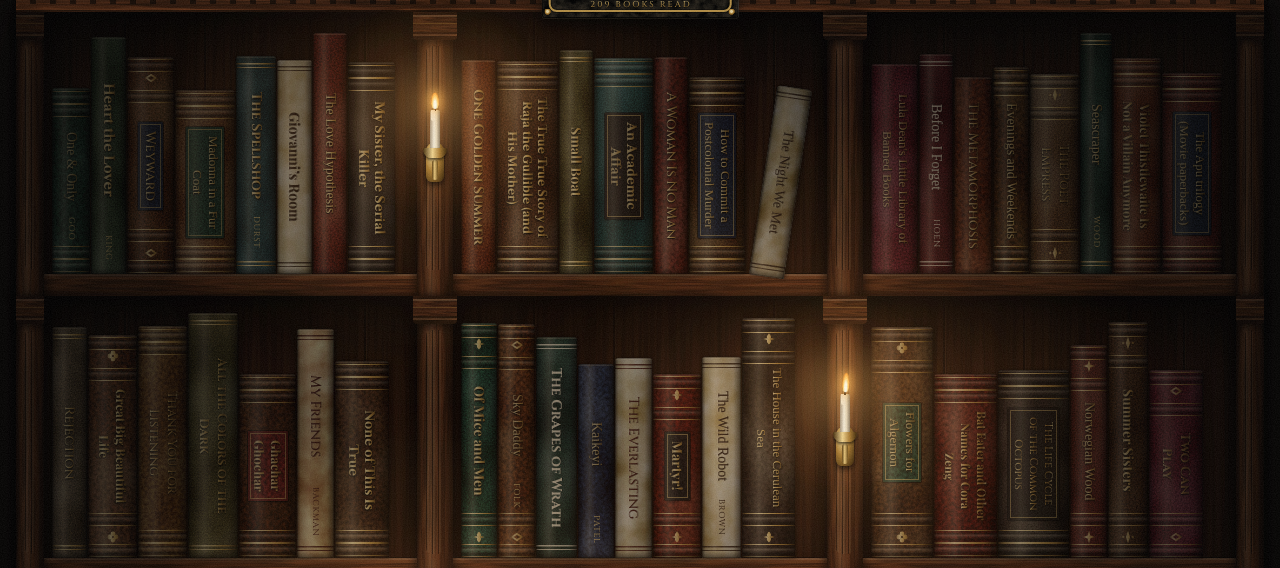
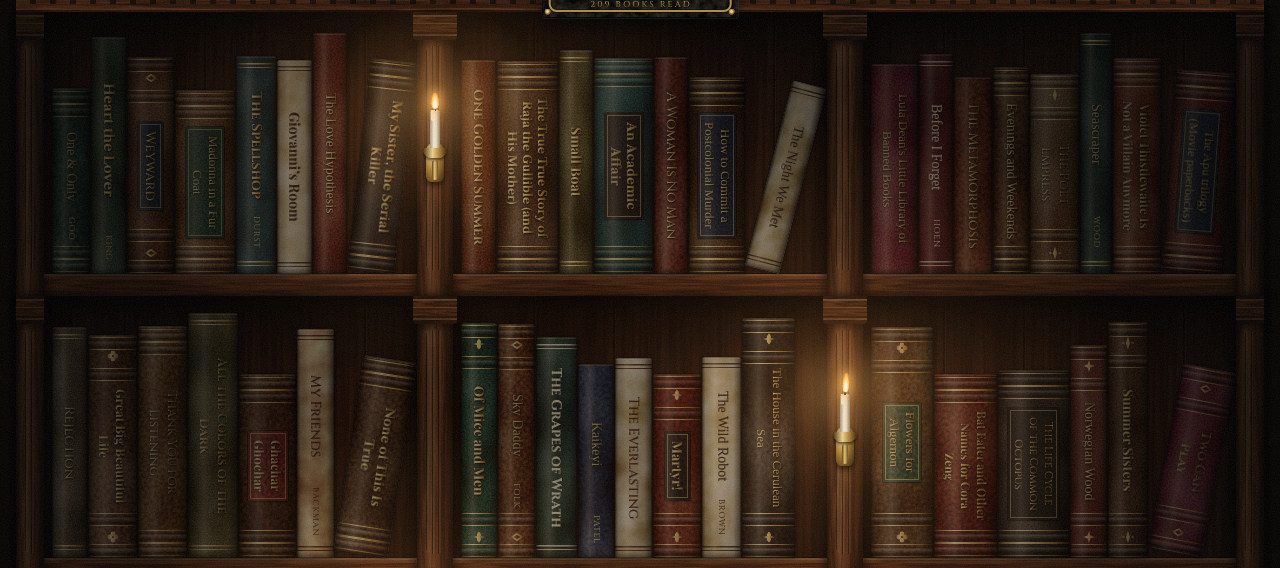
Before and after one commit to ramyani-ghosh/my-library, a plain HTML site: page index.html in a window 1280 px wide. Shown: the part 157-725 px from the top of the page. Drawn offline with nearby package versions, Linux system fonts and the light colour scheme; a web font is replaced by a local one.

Commit message:
Leaning books rest on a neighbour or against the column
The last book on a shelf no longer tilts into empty space. It either
leans left with its top on the book beside it, or leans right wedged
between the column (top) and its neighbour (lifted bottom corner).

Co-Authored-By: Claude Opus 5.5 <noreply@anthropic.com>

```diff
--- a/app.js
+++ b/app.js
@@ -575,9 +575,11 @@
     shelves.forEach((idxs, s) => {
       const t = Math.floor(s / bays), b = s % bays;
       const r = rng(hash(`bay${t}-${b}`));
-      let x = edge + b * (bayW + pil) + 8;
+      const bayLeft = edge + b * (bayW + pil);
+      const wallX = bayLeft + bayW;          // inner face of the column on the right
+      let x = bayLeft + 8;
       const floor = t * (tierH + boardH) + tierH;
-      let usedW = 0;
+      let prevRight = null, prevH = 0;
       idxs.forEach((i, k) => {
         const book = books[i], d = designs[i];
         let el = cache.els.get(book.id);
@@ -586,28 +588,74 @@
           el.getAnimations().forEach((a) => a.cancel());
           el.classList.remove("lean", "flying", "pulled");
           el.style.removeProperty("--lean");
+          el.style.removeProperty("--lean-o");
         }
         el.dataset.idx = i;
-        // leaning book: last on a roomy shelf
-        const isLast = k === idxs.length - 1;
-        if (isLast && idxs.length > 2) {
-          const angle = 5 + r() * 5;
-          if (bayInner - usedW - d.w > d.h * Math.sin(angle * Math.PI / 180) + 8 && r() < 0.75) {
+        let left = Math.round(x);              // whole pixels: no repaint when moved
+        // The last book on a roomy shelf may lean, but never on thin air.
+        if (k === idxs.length - 1 && idxs.length > 2 && r() < 0.75) {
+          const lean = leanFor(d, prevRight, prevH, wallX, r);
+          if (lean) {
+            left = lean.left;
             el.classList.add("lean");
-            el.style.setProperty("--lean", angle.toFixed(1) + "deg");
-            x += 3;
+            el.style.setProperty("--lean", lean.deg.toFixed(2) + "deg");
+            el.style.setProperty("--lean-o", lean.origin);
           }
         }
-        el.style.left = Math.round(x) + "px";   // whole pixels: no repaint when moved
+        el.style.left = left + "px";
         el.style.top = Math.round(floor - d.h) + "px";
-        placed.push({ el, cx: x + d.w / 2, cy: floor - d.h / 2 });
+        placed.push({ el, cx: left + d.w / 2, cy: floor - d.h / 2 });
+        prevRight = left + d.w; prevH = d.h;
         x += d.w + 1;
-        usedW += d.w + 1;
       });
     });
 
     if (structural) placeCandles(bays, tiers, tierH);
     shadeBooks(placed);
+  }
+
+  /*
+   * How the last book on a shelf leans, so it always rests on something:
+   *   - wedged: it leans right, its top against the column and its lifted
+   *     bottom corner against the book beside it (only when the gap fits);
+   *   - resting: it leans left onto its neighbour, standing on its bottom-left
+   *     corner, its top against the neighbour's side (or over its top corner
+   *     when it is the taller book).
+   * Returns { left, deg, origin } or null when neither fits.
+   */
+  function leanFor(d, nRight, nH, wallX, r) {
+    if (nRight == null) return null;
+    const rad = Math.PI / 180, w = d.w, h = d.h;
+    const gap = wallX - nRight;               // room between the neighbour and the column
+    const preferWedge = r() < 0.55;
+
+    // Wedged: w*cos(a) + h*sin(a) = gap.
+    const R = Math.hypot(w, h), phi = Math.atan2(w, h);
+    const wedge = () => {
+      if (!(gap > w && gap < R)) return null;
+      const a = Math.asin(gap / R) - phi;
+      if (a > 3 * rad && a < 22 * rad) {
+        const br = nRight + w * Math.cos(a);  // bottom-right corner on the shelf
+        const left = Math.round(br - w);
+        const a2 = Math.asin(Math.min(1, (wallX - (left + w)) / h)); // top exactly on the column
+        if (a2 > 2 * rad) return { left, deg: a2 / rad, origin: "100% 100%" };
+      }
+      return null;
+    };
+
+    // Resting on the neighbour, leaning left.
+    const rest = () => {
+      const want = (5 + r() * 6) * rad;
+      const foot = Math.round(Math.min(h * Math.sin(want), nH * Math.tan(want)));
+      if (foot < 2) return null;
+      let a = Math.atan(foot / nH);             // top edge over the neighbour's corner
+      if (h * Math.cos(a) <= nH) a = Math.asin(foot / h);  // or top corner on its side
+      const left = nRight + foot;
+      if (left + w * Math.cos(a) > wallX - 2) return null;  // no room
+      return { left, deg: -a / rad, origin: "0 100%" };
+    };
+
+    return preferWedge ? (wedge() || rest()) : (rest() || wedge());
   }
 
   // Sconces sit on the columns in a checkerboard; light falls off away from them.
--- a/index.html
+++ b/index.html
@@ -12,7 +12,7 @@
   <link rel="preconnect" href="https://fonts.googleapis.com">
   <link rel="preconnect" href="https://fonts.gstatic.com" crossorigin>
   <link href="https://fonts.googleapis.com/css2?family=Cinzel:wght@500;700&family=IM+Fell+English+SC&family=Instrument+Serif&family=Josefin+Sans:wght@400;600;700&family=Libre+Caslon+Text:wght@700&family=Playfair+Display:wght@700&family=Sorts+Mill+Goudy:ital@0;1&family=Yellowtail&display=swap" rel="stylesheet">
-  <link rel="stylesheet" href="styles.css?v=15">
+  <link rel="stylesheet" href="styles.css?v=16">
 </head>
 <body class="intro">
   <!-- Large title shown on arrival; it glides up into the header -->
@@ -140,6 +140,6 @@
     </div>
   </div>
 
-  <script src="app.js?v=15"></script>
+  <script src="app.js?v=16"></script>
 </body>
 </html>
--- a/styles.css
+++ b/styles.css
@@ -709,8 +709,9 @@ body.intro .tb-side { opacity: 0; }
 .book.gilt .author { color: #d6b56c; }
 .book.inked .author { color: var(--t); }
 
-/* a book leaning at the end of a half-empty shelf */
-.book.lean { transform-origin: 0 100%; transform: rotate(var(--lean, 7deg)); }
+/* the last book on a shelf leaning on its neighbour or against the column
+   (angle and pivot corner are set in layout) */
+.book.lean { transform-origin: var(--lean-o, 0 100%); transform: rotate(var(--lean, 0deg)); }
 
 /* ---------- Sort dropdown ---------- */
 
```
